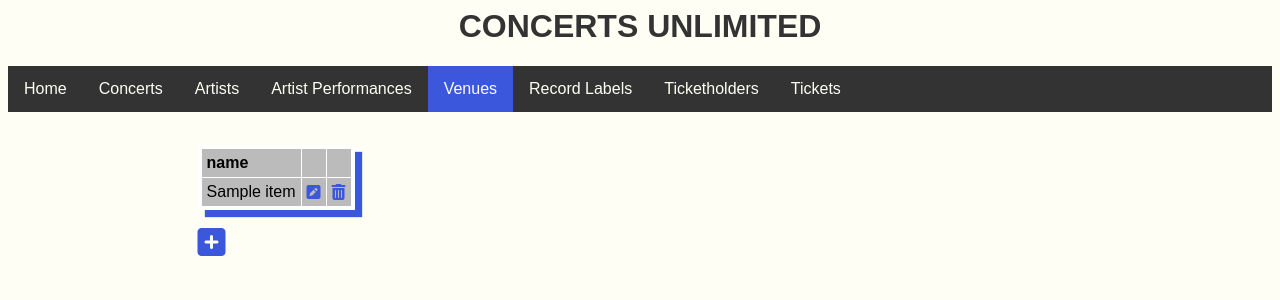
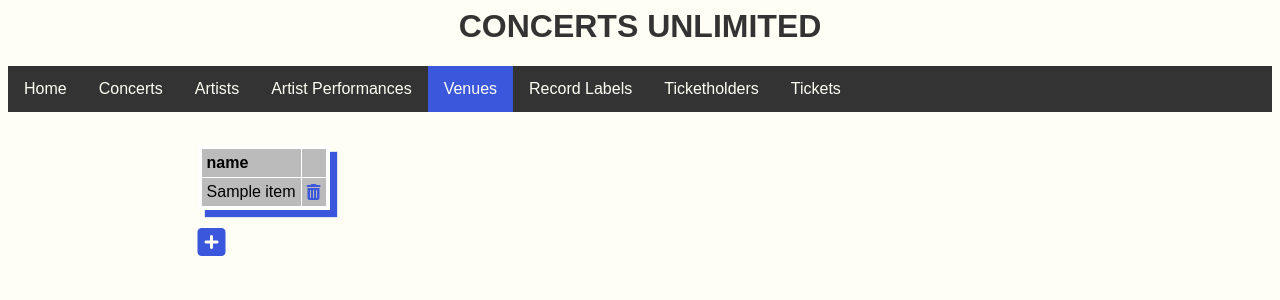
Before and after one commit to taylorkaiulani/CS-340-Portfolio-Project, a Flask app: template templates/Venues.j2 in a window 1280 px wide. Shown: the top 300 px of the page. Run offline with Flask 2, Linux system fonts and the light colour scheme; the template is opened without the code that fills it: most values are stand-ins (such as "Sample title", 1, 10 or a date in 2020); some libraries are stand-ins or nearby versions; some web fonts are replaced.

Commit message:
Removed edit updates until functionality is valid.

```diff
--- a/templates/Venues.j2
+++ b/templates/Venues.j2
@@ -72,7 +72,7 @@
 
                         <!-- End of this for loop -->
                         {% endfor %}
-						<th></th><th></th>
+						<th></th>
                     </tr>
 
 				<tbody>
@@ -86,7 +86,6 @@
                             {% endfor %}
 
                             <!-- Create our edit/delete buttons -->
-							<td><a href="EditConcert/{{item['ID']}}"><i class="fa-solid fa-square-pen"></i></a></td>
 						    <td><a href="DeleteVenue/{{item['ID']}}"><i class="fa-solid fa-trash-can"></i></a></td>
 
 					    </tr>
```
